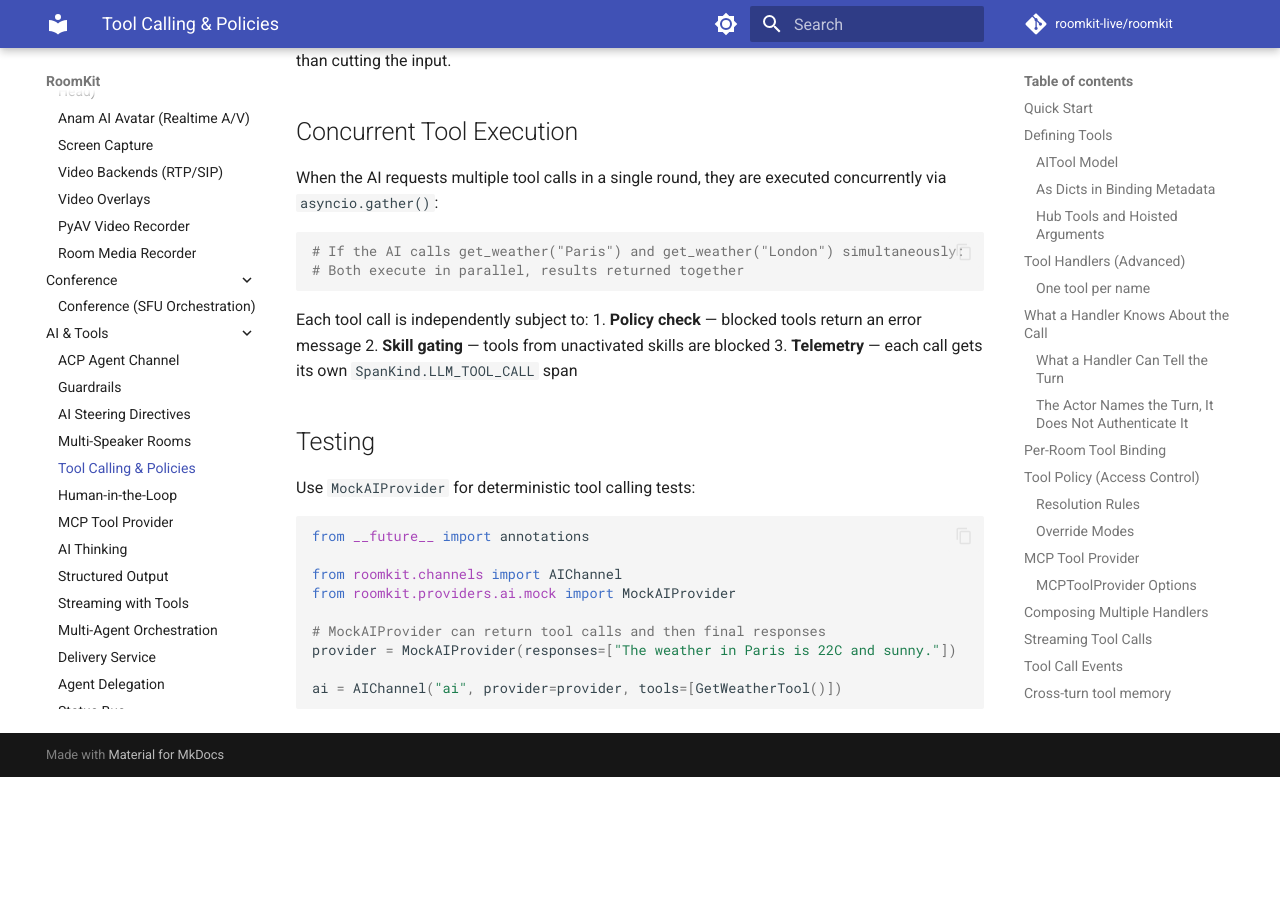
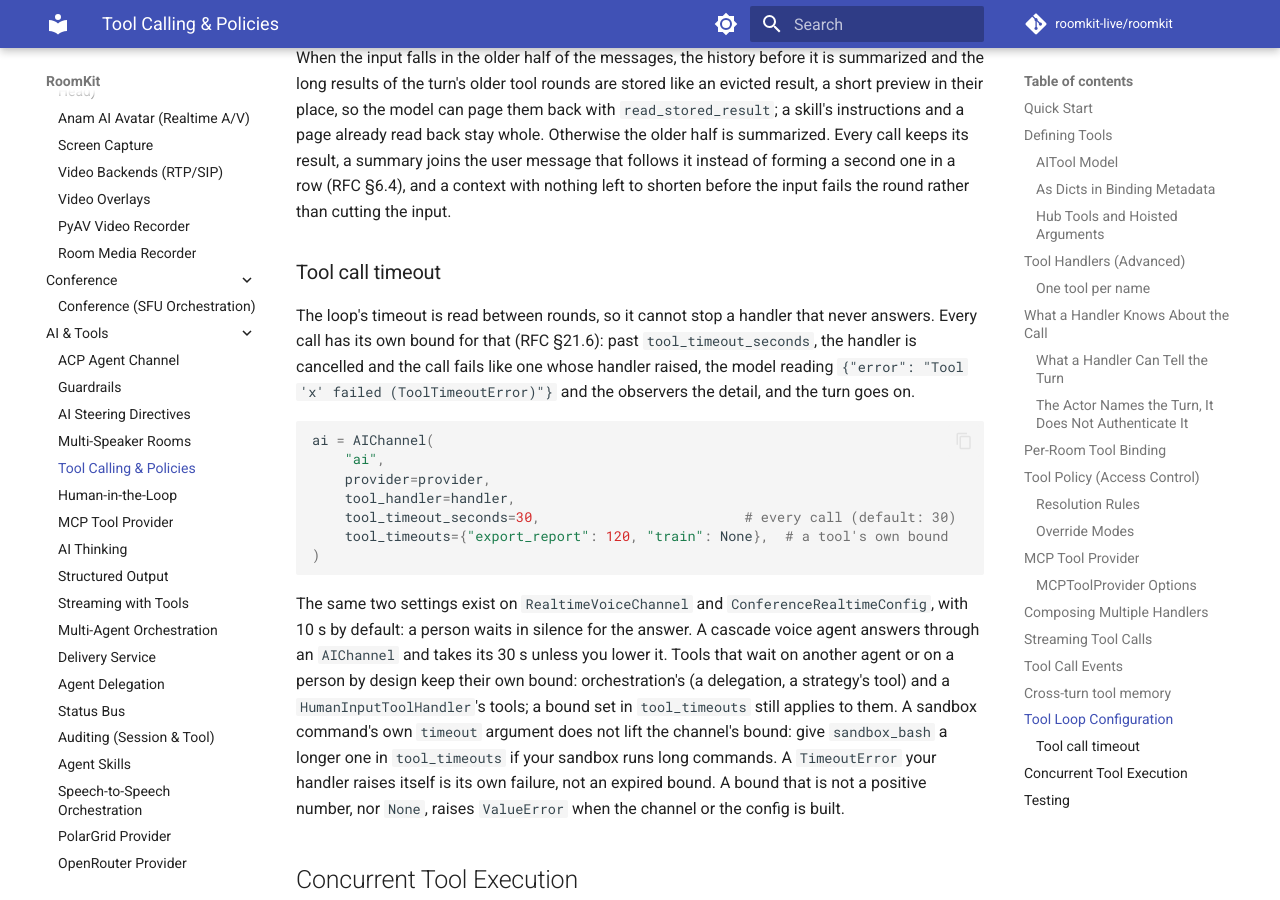
Before and after one commit to roomkit-live/roomkit-docs, an MkDocs documentation site: the page built from docs/guides/tool-calling.md, in a window 1280 px wide and 900 px high, scrolled down 16205 px. Built offline with MkDocs 1.6.1 and Material for MkDocs 9.7.7, drawn with Linux system fonts in a browser that asks for light colours; comment, search, counter and statistics services are not loaded; before the commit the page ends 16982 px from its top, so only the background shows below that; some of the changed text lies outside the part shown.

Commit message:
docs(tools): a tool call is bounded per call, 30 s on an AI channel and 10 s in voice, cancelled at expiry, with a bound per tool (RMK-366)

````diff
--- a/docs/guides/tool-calling.md
+++ b/docs/guides/tool-calling.md
@@ -632,6 +632,7 @@ ai = AIChannel(
     tools=[my_tool],
     max_tool_rounds=50,              # Max iterations (default: 50)
     tool_loop_timeout_seconds=300,   # Hard timeout in seconds (default: 300)
+    tool_timeout_seconds=30,         # One call's bound in seconds (default: 30)
     tool_loop_warn_after=25,         # Soft warning threshold (default: 25)
     turn_budget_usd=0.05,            # What a turn may cost (default: no budget)
 )
@@ -642,6 +643,8 @@ ai = AIChannel(
 | `max_tool_rounds` | `50` | Maximum tool loop iterations before forced stop |
 | `tool_loop_timeout_seconds` | `300.0` | Hard timeout for entire loop. `None` disables |
 | `tool_loop_warn_after` | `25` | Log warning at this round count |
+| `tool_timeout_seconds` | `30.0` | How long one tool call may take. `None` disables |
+| `tool_timeouts` | `None` | A bound per tool name, above the default (`None` for no bound) |
 | `turn_budget_tokens` | `None` | Billed tokens a turn may spend, cache included |
 | `turn_budget_usd` | `None` | What a turn may cost at the model's catalogue price |
 
@@ -651,6 +654,22 @@ A turn can also be capped by what it spends: `turn_budget_tokens` counts every t
     A tool result over `evict_threshold_tokens` (5,000 by default) is stored and replaced by a preview the model can page back with `read_stored_result`, or search with its `query` for the lines that contain one line of text: a search reads every line of the result whole, so no match means the text is absent (RFC §21.5).
 
 When the provider refuses a round's context as too long, the channel compacts it once and replays the round. The turn's input and its notes (plan, tools already used, speakers) stay whole. When the input falls in the older half of the messages, the history before it is summarized and the long results of the turn's older tool rounds are stored like an evicted result, a short preview in their place, so the model can page them back with `read_stored_result`; a skill's instructions and a page already read back stay whole. Otherwise the older half is summarized. Every call keeps its result, a summary joins the user message that follows it instead of forming a second one in a row (RFC §6.4), and a context with nothing left to shorten before the input fails the round rather than cutting the input.
+
+### Tool call timeout
+
+The loop's timeout is read between rounds, so it cannot stop a handler that never answers. Every call has its own bound for that (RFC §21.6): past `tool_timeout_seconds`, the handler is cancelled and the call fails like one whose handler raised, the model reading `{"error": "Tool 'x' failed (ToolTimeoutError)"}` and the observers the detail, and the turn goes on.
+
+```python
+ai = AIChannel(
+    "ai",
+    provider=provider,
+    tool_handler=handler,
+    tool_timeout_seconds=30,                         # every call (default: 30)
+    tool_timeouts={"export_report": 120, "train": None},  # a tool's own bound
+)
+```
+
+The same two settings exist on `RealtimeVoiceChannel` and `ConferenceRealtimeConfig`, with 10 s by default: a person waits in silence for the answer. A cascade voice agent answers through an `AIChannel` and takes its 30 s unless you lower it. Tools that wait on another agent or on a person by design keep their own bound: orchestration's (a delegation, a strategy's tool) and a `HumanInputToolHandler`'s tools; a bound set in `tool_timeouts` still applies to them. A sandbox command's own `timeout` argument does not lift the channel's bound: give `sandbox_bash` a longer one in `tool_timeouts` if your sandbox runs long commands. A `TimeoutError` your handler raises itself is its own failure, not an expired bound. A bound that is not a positive number, nor `None`, raises `ValueError` when the channel or the config is built.
 
 ## Concurrent Tool Execution
 
````
Also changed, not shown: docs/features.md (+1 -0 lines).
